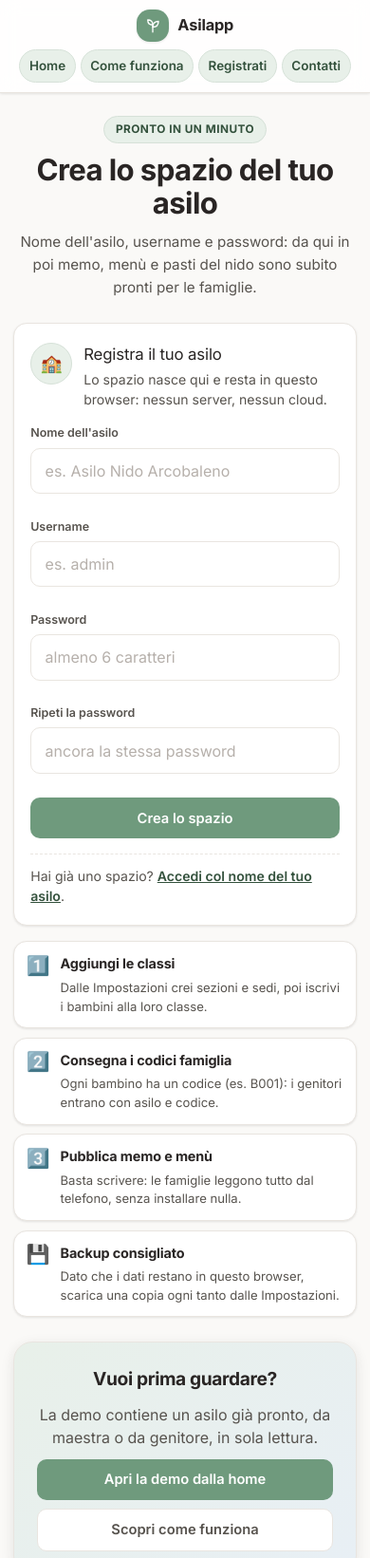
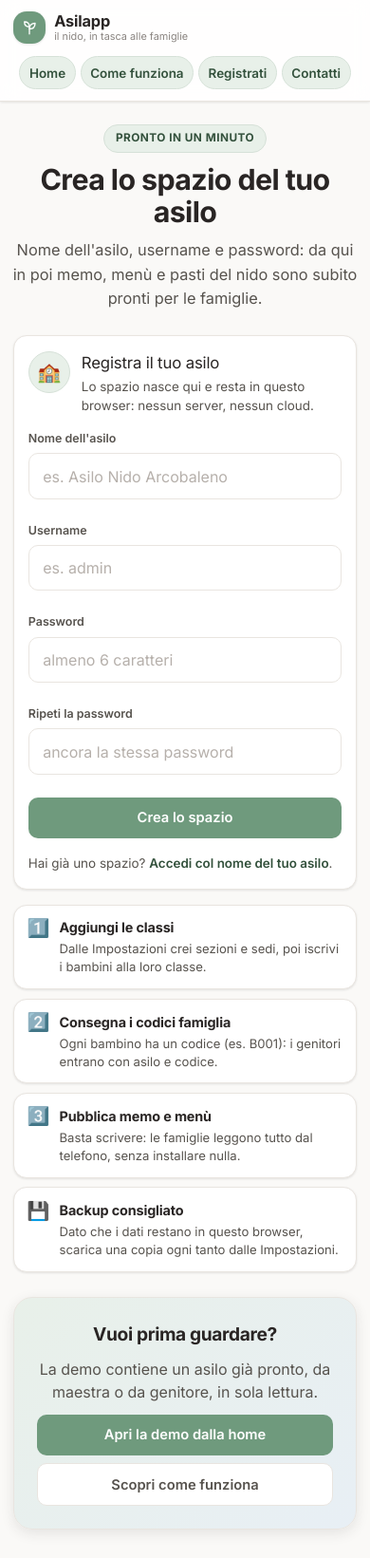
Before and after one commit to Amirel91/asilapp, a plain HTML site: page registrazione.html in a window 390 px wide. Shown: the top 1641 px of the page at 95% size. Drawn offline with Linux system fonts and the light colour scheme.

Commit message:
Le pagine "come funziona" e "contatti" hanno la grafica e…

```diff
--- a/landing-extra.css
+++ b/landing-extra.css
@@ -17,6 +17,20 @@ html { scroll-behavior: smooth; }
 
 .btn:not(:disabled):hover { transform: translateY(-1px); }
 .btn:not(:disabled):active { transform: translateY(0) scale(.98); }
+
+/* reset link dentro componenti vestiti: niente blu di default */
+.page-body a:not(.btn):not(.link-btn):not(.brand),
+.landing-view a:not(.btn):not(.link-btn):not(.brand) {
+  color: var(--sage-ink);
+  text-decoration: none;
+  font-weight: 600;
+}
+.page-body a:not(.btn):not(.link-btn):hover,
+.landing-view a:not(.btn):not(.link-btn):hover { text-decoration: underline; }
+.page-body a:not(.btn):not(.link-btn):focus-visible,
+.landing-view a:not(.btn):not(.link-btn):focus-visible {
+  outline: 2px solid var(--sage); outline-offset: 2px; border-radius: var(--r-sm);
+}
 
 .link-btn:focus-visible,
 .faq summary:focus-visible,
@@ -48,6 +62,13 @@ html { scroll-behavior: smooth; }
     padding: .42rem .6rem; white-space: nowrap;
   }
   .page-top .brand-txt small { font-size: .68rem; }
+}
+
+/* hero delle pagine pubbliche: respira anche su schermi bassi */
+@media (max-width: 640px) {
+  .page-hero { gap: .55rem; }
+  .page-hero h1 { font-size: clamp(1.7rem, 8vw, 2.2rem); }
+  .page-hero p { font-size: .95rem; }
 }
 
 .meals-table-wrap { scrollbar-width: thin; scrollbar-color: #ddd7d0 transparent; }
@@ -109,6 +130,13 @@ html { scroll-behavior: smooth; }
 .faq details[open] summary { color: var(--sage-ink); }
 @keyframes faq-open { from { opacity: 0; transform: translateY(-5px); } to { opacity: 1; transform: none; } }
 
+/* FAQ su mobile: righe più compatte e testo che respira */
+@media (max-width: 640px) {
+  .faq details { padding: .65rem .8rem; }
+  .faq summary { font-size: .88rem; }
+  .faq details p { font-size: .85rem; }
+}
+
 .landing-footer {
   border-top: 1px solid var(--line); margin-top: .4rem;
   padding: 1.1rem .2rem calc(1.1rem + env(safe-area-inset-bottom));
@@ -116,6 +144,12 @@ html { scroll-behavior: smooth; }
 }
 .landing-footer p { font-size: .76rem; color: var(--muted); margin: 0; }
 .landing-footer nav { display: flex; gap: .6rem; flex-wrap: wrap; align-items: center; }
+
+/* footer su mobile: colonne incolonnate e centrate */
+@media (max-width: 640px) {
+  .landing-footer { flex-direction: column; text-align: center; }
+  .landing-links { justify-content: center; }
+}
 
 /* nav dei link rapidi nel footer della landing */
 .landing-links { display: flex; gap: .6rem; flex-wrap: wrap; align-items: center; }
@@ -353,120 +387,58 @@ ol.steps-grid { list-style: none; margin: 0; padding: 0; }
 .contact-ico {
   width: 44px; height: 44px; border-radius: 50%; flex-shrink: 0;
   display: inline-flex; align-items: center; justify-content: center;
-  background: var(--sage-soft); border: 1px solid #d6e1d8; font-size: 1.15rem;
+  font-size: 1.25rem;
+  background: var(--sage-soft); border: 1px solid #d6e1d8;
 }
-.contact-sub { margin: .2rem 0 0; font-size: .88rem; color: var(--ink-soft); line-height: 1.5; }
+.contact-sub { margin: .15rem 0 0; font-size: .84rem; color: var(--ink-soft); line-height: 1.45; }
 
-.contact-form { display: grid; gap: .8rem; }
+.page-body .contact-form { display: grid; gap: .7rem; }
+.page-body .contact-alt { margin: 0; font-size: .84rem; color: var(--ink-soft); }
+.page-body .contact-alt a { color: var(--sage-ink); font-weight: 600; text-decoration: none; }
+.page-body .contact-alt a:hover { text-decoration: underline; }
+.page-body .contact-alt a:focus-visible { outline: 2px solid var(--sage); outline-offset: 2px; border-radius: var(--r-sm); }
 
-.contact-alt { margin: 0; padding-top: .75rem; border-top: 1px dashed var(--line); font-size: .88rem; color: var(--ink-soft); }
-.contact-alt a { color: var(--sage-ink); font-weight: 600; }
-
-.contact-aside { display: grid; gap: .6rem; align-content: start; }
-.contact-meta { list-style: none; margin: 0; padding: 0; display: grid; gap: .6rem; }
-
-/* titoli e descrizioni delle voci contatti sempre incolonnati, mai fusi */
-.contact-meta li div { display: grid; gap: .15rem; min-width: 0; }
-.contact-meta li strong { display: block; font-size: .9rem; letter-spacing: -.01em; color: var(--ink); }
-.contact-meta li small { display: block; font-size: .82rem; line-height: 1.5; color: var(--ink-soft); }
-.contact-meta li {
-  display: flex; gap: .7rem; align-items: flex-start;
-  background: var(--card); border: 1px solid var(--line);
-  border-radius: var(--r); padding: .85rem .95rem; box-shadow: var(--sh-sm);
+.page-body .contact-aside { display: grid; gap: .8rem; align-content: start; }
+.page-body .contact-meta { list-style: none; margin: 0; padding: 0; display: grid; gap: .6rem; }
+.page-body .contact-meta li {
+  display: flex; align-items: flex-start; gap: .65rem;
+  background: var(--card); border: 1px solid var(--line); border-radius: var(--r);
+  padding: .8rem .85rem; box-shadow: var(--sh-sm);
   transition: transform 240ms cubic-bezier(.2,.7,.3,1), box-shadow 240ms cubic-bezier(.2,.7,.3,1), border-color 240ms ease-out;
 }
-.contact-meta li:hover { transform: translateY(-3px); border-color: #ddd7d0; box-shadow: var(--sh-md); }
-.contact-meta li > span { font-size: 1.25rem; line-height: 1; flex-shrink: 0; margin-top: .15rem; }
-.contact-meta strong { display: block; font-size: .9rem; letter-spacing: -.01em; }
-.contact-meta small { display: block; margin-top: .15rem; color: var(--ink-soft); font-size: .875rem; line-height: 1.45; }
+.page-body .contact-meta li:hover { transform: translateY(-2px); border-color: #ddd7d0; box-shadow: var(--sh-md); }
+.page-body .contact-meta li > span[aria-hidden] { font-size: 1.2rem; line-height: 1; flex-shrink: 0; margin-top: .1rem; }
+.page-body .contact-meta li div { display: grid; gap: .15rem; min-width: 0; }
+.page-body .contact-meta strong { font-size: .9rem; letter-spacing: -.01em; color: var(--ink); }
+.page-body .contact-meta small { font-size: .82rem; line-height: 1.45; color: var(--ink-soft); }
 
-/* completamenti pagina Contatti */
-.contact-form textarea.input { resize: vertical; min-height: 132px; line-height: 1.5; }
-.contact-form .login-err { margin: 0; }
-.contact-card { transition: border-color var(--t), box-shadow 240ms cubic-bezier(.2,.7,.3,1); }
-.contact-card:focus-within { border-color: #cddcda; box-shadow: var(--sh-md); }
-.page-credit { margin: 0; font-size: .76rem; color: var(--muted); }
-.page-credit a { color: var(--sage-ink); font-weight: 600; text-decoration: none; }
-.page-credit a:hover { text-decoration: underline; }
-.page-credit a:focus-visible { outline: 2px solid var(--sage); outline-offset: 2px; border-radius: var(--r-sm); }
+/* ---------- registrazione: form e colonna di supporto ---------- */
+.reg-grid { display: grid; gap: 1rem; align-items: start; grid-template-columns: minmax(0, 1.1fr) minmax(0, .9fr); }
+@media (max-width: 820px) { .reg-grid { grid-template-columns: 1fr; } }
 
-/* ---------- E) MOBILE — testate su una riga, CTA a colonna, touch e zoom ---------- */
-/* Nota: gli stati mobile della testata, della nav e della hero della
-   landing vivono nel foglio dove quei selettori nascono (landing.css):
-   qui non si duplica nulla. Questo foglio regola solo ciò che nasce qui. */
+.reg-card { padding: 1.25rem 1.1rem; display: grid; gap: 1rem; align-content: start; }
+.reg-card form { display: grid; gap: .7rem; }
 
-/* comfort touch globale: niente rettangolo grigio al tap, niente auto-ingrandimento */
-.btn, .link-btn, .tab, .seg-btn, .menu-day, .kid-card, .faq summary, .contact-meta li {
-  -webkit-tap-highlight-color: transparent;
+.reg-aside { display: grid; gap: .6rem; align-content: start; }
+.reg-aside .card { padding: 1rem .95rem; display: grid; gap: .5rem; }
+.reg-aside h3 { margin: 0; font-size: .92rem; letter-spacing: -.01em; color: var(--ink); }
+.reg-aside p { margin: 0; font-size: .85rem; color: var(--ink-soft); line-height: 1.5; }
+.reg-aside ol { margin: 0; padding-left: 1.2rem; display: grid; gap: .3rem; font-size: .85rem; color: var(--ink-soft); line-height: 1.45; }
+
+/* strip demo riusata dalla landing, ma autonoma nelle pagine pubbliche */
+.page-body .demo-strip {
+  display: grid; gap: .5rem; margin-top: .2rem;
+  background: var(--bg); border: 1px dashed var(--line); border-radius: var(--r);
+  padding: .75rem .8rem;
 }
-html { -webkit-text-size-adjust: 100%; text-size-adjust: 100%; }
-.meals-table-wrap { -webkit-overflow-scrolling: touch; }
+.page-body .demo-strip .hint { margin: 0; }
+.page-body .demo-strip-btns { display: flex; gap: .45rem; flex-wrap: wrap; }
 
-/* ---------- F) TELEFONO — pagine pubbliche (info, contatti, registrazione) ---------- */
-/* La testata sticky su schermo stretto diventa troppo alta e sbilanciata:
-   brand centrato, tagline nascosta, nav compatto sulla riga sotto. */
+/* ---------- mobile: le griglie delle pagine pubbliche respirano ---------- */
 @media (max-width: 640px) {
-  .page-top { flex-direction: column; align-items: center; gap: .45rem; padding: .6rem .9rem; }
-  .page-top .brand-txt small { display: none; }
-  .page-nav { justify-content: center; gap: .45rem; }
-
-  /* griglia delle card: una colonna netta e card compatte, niente sorprese auto-fit */
   .page-grid { grid-template-columns: 1fr; }
-  .page-grid .card { padding: .9rem .85rem; }
-
-  /* CTA finale: i due bottoni in colonna a piena larghezza, tap target generosi */
-  .page-cta-btns { flex-direction: column; width: 100%; }
+  .contact-card, .reg-card { padding: 1.05rem .95rem; }
+  .contact-meta li { padding: .7rem .75rem; }
+  .page-cta-btns { flex-direction: column; width: 100%; max-width: 320px; margin: 0 auto; }
   .page-cta-btns .btn { width: 100%; justify-content: center; }
 }
-
-@media (max-width: 640px) {
-
-  /* input a 16px reali: iOS non fa lo zoom della pagina a ogni focus */
-  .input, input.input, select.input, textarea.input { font-size: 1rem; }
-
-  /* testate delle pagine pubbliche: brand sopra, nav a pillola sotto */
-  .page-top {
-    flex-direction: column; align-items: center; gap: .5rem;
-    padding: .6rem .85rem calc(.6rem + env(safe-area-inset-top));
-  }
-  .page-nav { width: 100%; justify-content: center; overflow-x: auto; flex-wrap: nowrap; scrollbar-width: none; -webkit-overflow-scrolling: touch; }
-  .page-nav::-webkit-scrollbar { display: none; }
-  .page-nav .link-btn { flex-shrink: 0; }
-
-  /* hero e sezioni: aria più compatta ma mai schiacciata */
-  .page-hero h1 { font-size: clamp(1.65rem, 8vw, 2.1rem); }
-  .page-hero p { font-size: .95rem; }
-  .page-main { gap: 1.6rem; }
-
-  /* griglie: da auto-fit a colonna singola, niente card spelacchiate */
-  .page-grid { grid-template-columns: 1fr; }
-
-  /* CTA in colonna, bottone primario per primo e a piena larghezza */
-  .hero-cta, .page-cta-btns { flex-direction: column; align-items: stretch; }
-  .hero-cta .btn, .page-cta-btns .btn { width: 100%; justify-content: center; }
-
-  /* contact grid: aside dopo il form, meta compatti */
-  .contact-grid { grid-template-columns: 1fr; }
-  .contact-meta li { padding: .75rem .8rem; }
-  .contact-form textarea.input { min-height: 110px; }
-
-  /* footer: tutto centrato e leggibile */
-  .page-foot { gap: .5rem; }
-  .landing-footer { flex-direction: column; align-items: center; text-align: center; gap: .6rem; }
-  .landing-footer nav, .landing-links { justify-content: center; }
-
-  /* app maestre: tab scorrevoli su una riga, menù a 2 colonne */
-  .tabs { overflow-x: auto; flex-wrap: nowrap; scrollbar-width: none; -webkit-overflow-scrolling: touch; }
-  .tabs::-webkit-scrollbar { display: none; }
-  .tabs .tab { flex-shrink: 0; }
-  .menu-grid { grid-template-columns: repeat(2, 1fr); gap: .45rem; }
-  .menu-grid .menu-day { min-height: 78px; font-size: .78rem; }
-
-  /* tabelle pasti: scroll orizzontale dentro il proprio involucro */
-  .meals-table-wrap { margin: .6rem -.85rem; padding: 0 .85rem; }
-
-  /* toolkit superadmin e banner demo: pulsanti a piena larghezza utile */
-  .sa-demo-btns .btn, .sa-demo-row { width: 100%; }
-  .sa-item { padding: .55rem .6rem; }
-  .sa-item > strong { flex: 1 1 100%; }
-}
```
